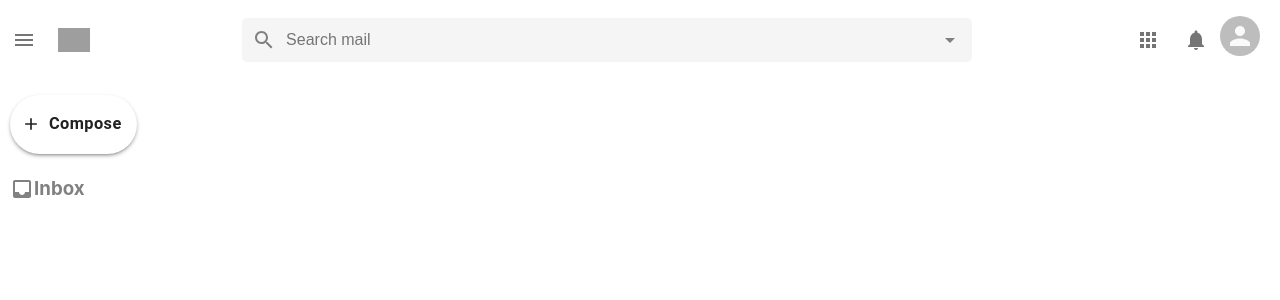
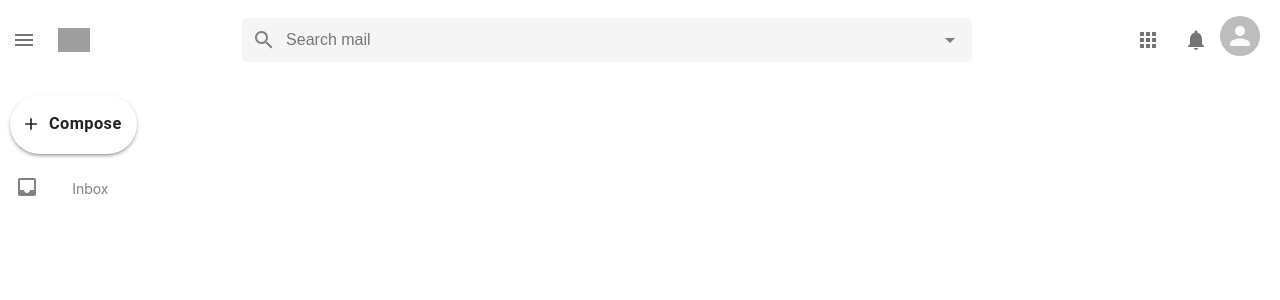
Before and after one commit to AravindMurgan/Gmail_react_redux_firebase, a React (Create React App) app: page / in a window 1280 px wide. Shown: the top 300 px of the page. Built offline with nearby package versions, Linux system fonts and the light colour scheme; grey boxes are pictures that could not be loaded.

Commit message:
few bugs

```diff
--- a/src/components/Sidebar/SidebarOption.css
+++ b/src/components/Sidebar/SidebarOption.css
@@ -9,6 +9,25 @@
     cursor: pointer;
 }
 
+.sidebarOption:hover,
+.sidebarOption:hover > p,
+.sidebarOption:hover > h3{
+    background-color: #fcecec;
+    color: #c04b37;
+    font-weight: 800 !important;
+}
+
+.sidebarOption > .inbox-icon{
+    padding: 5px;
+}
+
+.sidebarOption > h3{
+    flex: 1;
+    margin-left: 10px;
+    font-size: 14px;
+    font-weight: 400;
+}
+
 .sidebarOption > p {
     display: none;
     font-weight: 300;
--- a/src/components/Sidebar/SidebarOption.js
+++ b/src/components/Sidebar/SidebarOption.js
@@ -4,7 +4,10 @@ import './SidebarOption.css';
 function SidebarOption({ Icon, title, number }) {
 	return (
 		<div className='sidebarOption'>
-			<Icon />
+			<div className='inbox-icon'>
+				<Icon />
+			</div>
+
 			<h3>{title}</h3>
 			<p>{number}</p>
 		</div>
```
